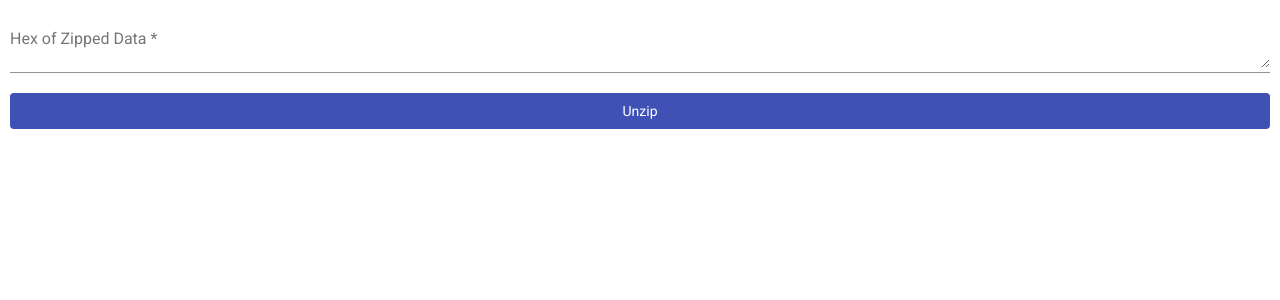
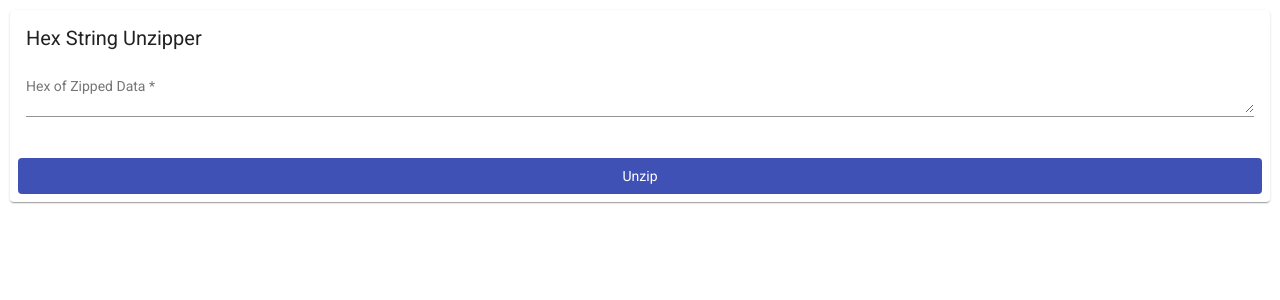
Before and after one commit to EgemenCiftci/hex-string-unzipper, an Angular app: page / in a window 1280 px wide. Shown: the top 300 px of the page. Built offline with nearby package versions, Linux system fonts and the light colour scheme.

Commit message:
3 files modified

```diff
--- a/src/app/app.component.css
+++ b/src/app/app.component.css
@@ -5,3 +5,7 @@
 .full-height {
   height: 100%;
 }
+
+:host ::ng-deep .mat-card-header-text {
+  margin: 0 !important;
+}
--- a/src/app/app.component.html
+++ b/src/app/app.component.html
@@ -1,14 +1,21 @@
+<mat-card class="example-card">
+	<mat-card-header>
+		<mat-card-title>Hex String Unzipper</mat-card-title>
+	</mat-card-header>
+	<mat-card-content>
 		<form class="full-width">
 			<mat-form-field class="full-width">
 				<mat-label>Hex of Zipped Data</mat-label>
 				<textarea matInput required [formControl]="inputText"></textarea>
 				<mat-error *ngIf="inputText.invalid">{{getErrorMessage()}}</mat-error>
 			</mat-form-field>
-
-	<button class="full-width" mat-flat-button color="primary" (click)="onclick()">Unzip</button>
-
 			<mat-form-field class="full-width full-height" *ngIf="outputText.value">
 				<mat-label>Unzipped Data</mat-label>
 				<textarea matInput readonly [formControl]="outputText"></textarea>
 			</mat-form-field>
 		</form>
+	</mat-card-content>
+	<mat-card-actions>
+		<button class="full-width" mat-flat-button color="primary" (click)="onclick()">Unzip</button>
+	</mat-card-actions>
+</mat-card>
```
Also changed, not shown: src/app/app.module.ts (+11 -9 lines). Lines whose indentation alone changed are shown as unchanged.
